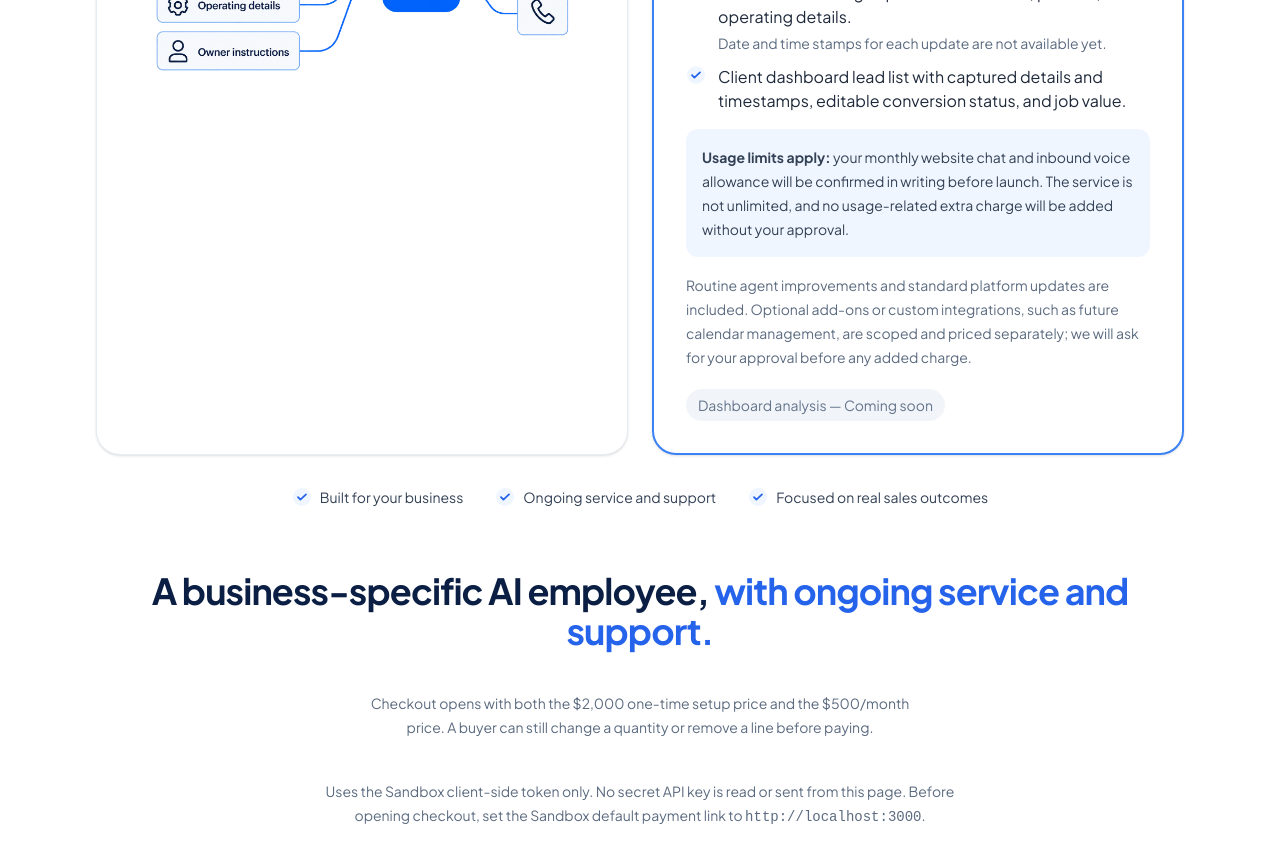
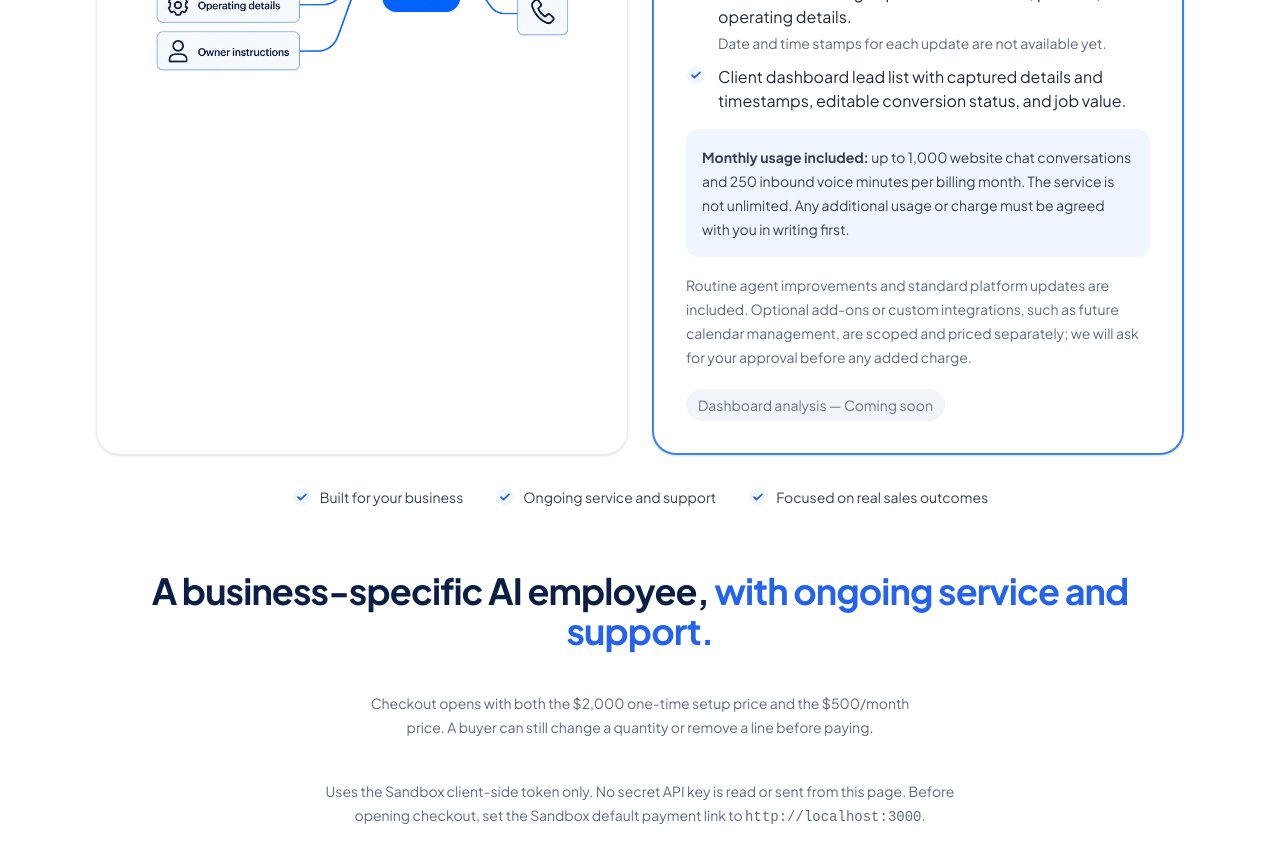
Before and after one commit to utkarshchaturvedi1/pulsetech-engine, a Next.js app: page /payment-test in a window 1280 px wide. Shown: the part 1140-2003 px from the top of the page. Built offline with nearby package versions, Linux system fonts and the light colour scheme; no server answers.

Commit message:
Show monthly chat and voice allowances on sandbox pricing

```diff
--- a/src/app/payment-test/PaymentTestView.tsx
+++ b/src/app/payment-test/PaymentTestView.tsx
@@ -261,7 +261,7 @@ function PricingPage({
                 </span>
               </li>
             </ul>
-            <p className="mt-4 rounded-xl bg-[#eff6ff] p-4 text-sm leading-6 text-[#334155]"><strong>Usage limits apply:</strong> your monthly website chat and inbound voice allowance will be confirmed in writing before launch. The service is not unlimited, and no usage-related extra charge will be added without your approval.</p>
+            <p className="mt-4 rounded-xl bg-[#eff6ff] p-4 text-sm leading-6 text-[#334155]"><strong>Monthly usage included:</strong> up to 1,000 website chat conversations and 250 inbound voice minutes per billing month. The service is not unlimited. Any additional usage or charge must be agreed with you in writing first.</p>
             <p className="mt-4 text-sm leading-6 text-[#5c6b80]">Routine agent improvements and standard platform updates are included. Optional add-ons or custom integrations, such as future calendar management, are scoped and priced separately; we will ask for your approval before any added charge.</p>
             <p className="mt-5 inline-flex rounded-full bg-[#f1f5f9] px-3 py-1.5 text-sm text-[#64748b]">
               Dashboard analysis — Coming soon
```
